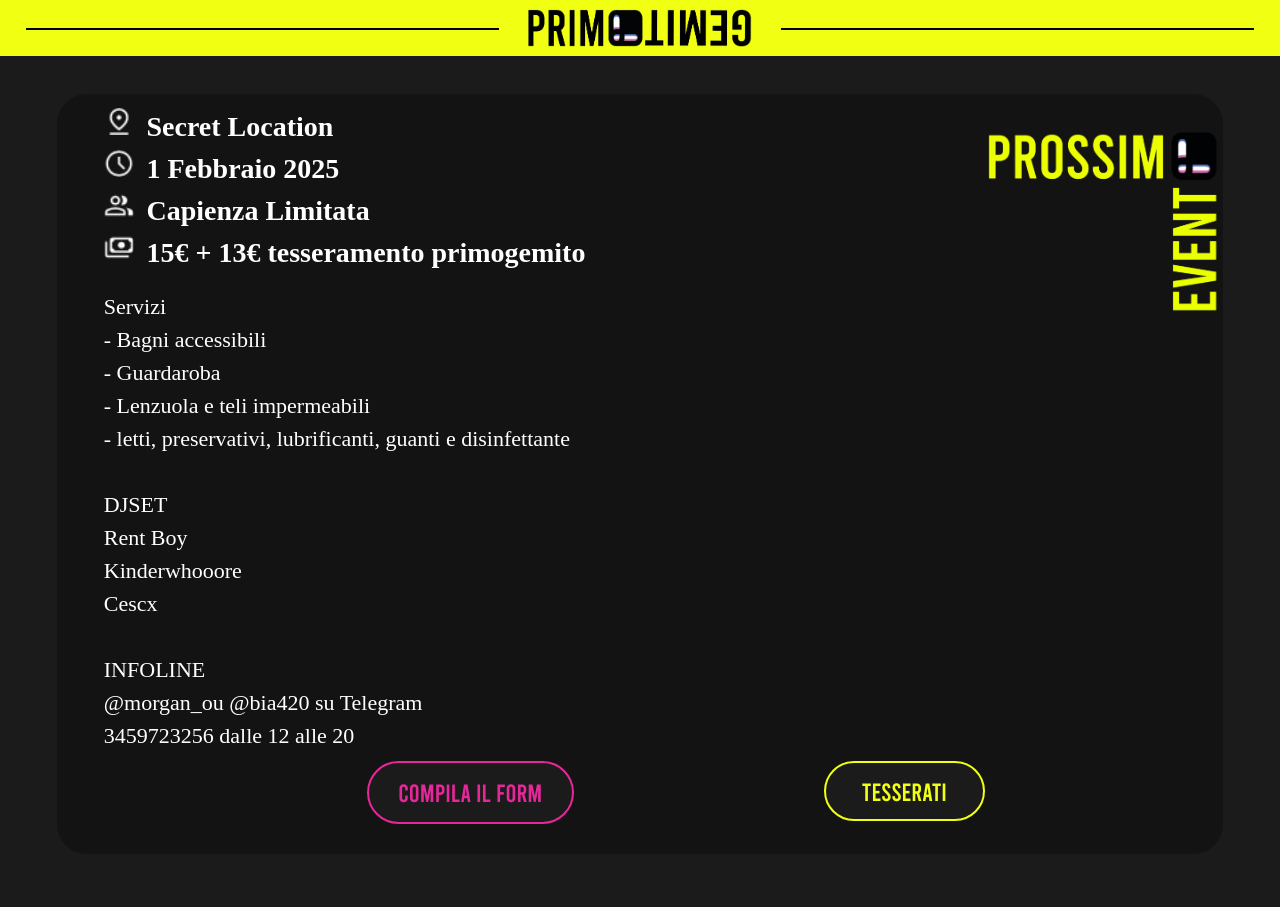
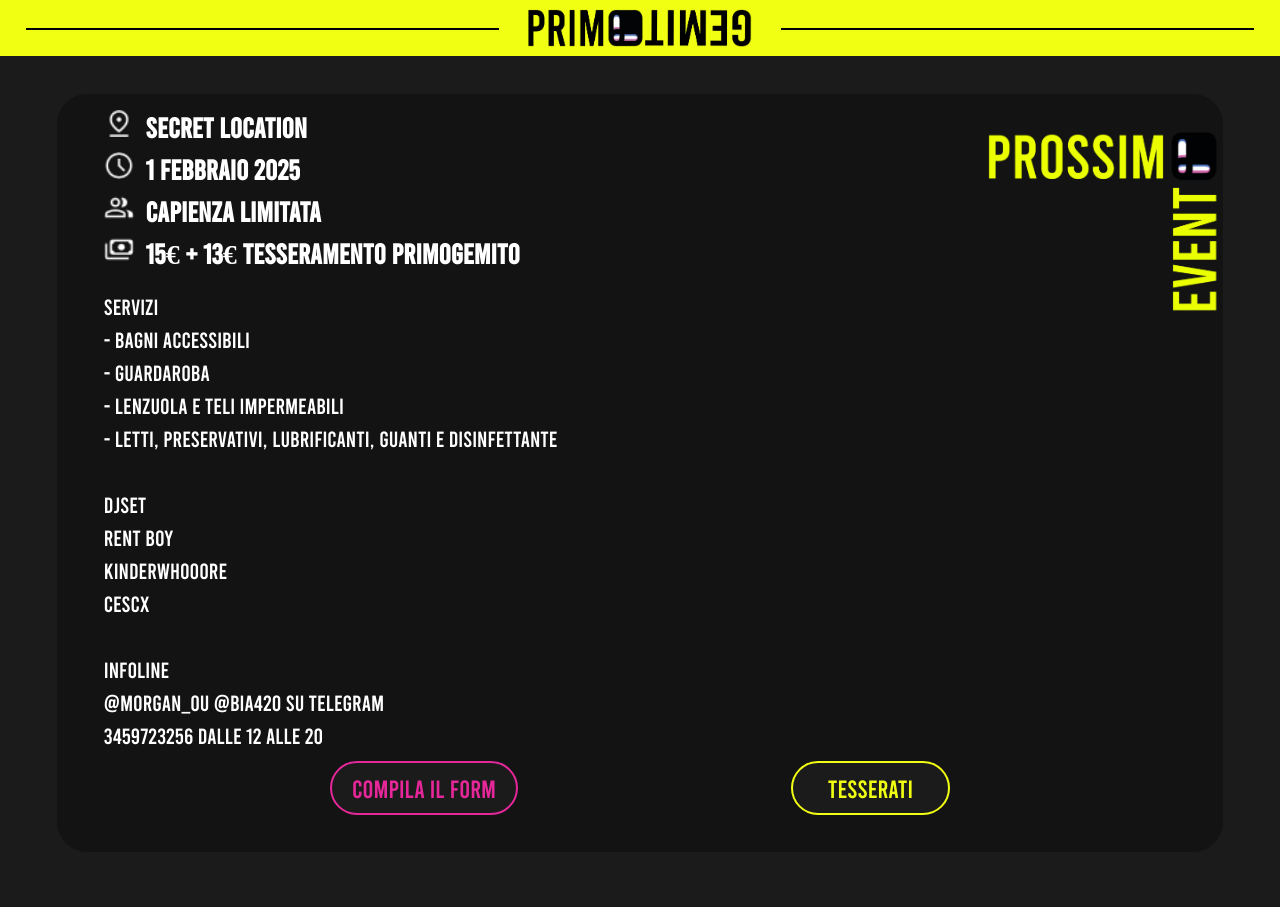
Before and after one commit to justmyblackname/primogemito, a plain HTML site: page index.html in a window 1280 px wide. Shown: the top 907 px of the page. Drawn offline with Linux system fonts and the light colour scheme.

Commit message:
Update style.css

```diff
--- a/style.css
+++ b/style.css
@@ -3,8 +3,14 @@
     padding: 0;
     box-sizing: border-box;
 }
+
+@font-face {
+    font-family: 'bebas';
+    src: url('Bebas-Regular.ttf') format('truetype');;
+ }
+
 body {
-    font-family: Bebas-Regular;
+    font-family: bebas;
     line-height: 1.5;
     font-size: clamp(14px, 1.5vw, 18px);
     color: #ffffff;
@@ -12,10 +18,6 @@ body {
     padding: 20px;
 }
 
-@font-face {
-    font-family: 'bebas';
-    src: url('Bebas-Regular.ttf') format('truetype');;
- }
 
  /*----------------------------
 Header
@@ -260,7 +262,7 @@ Box Evento
     font-size: 25px;
 
 
-    padding: 10% 20%;
+    padding: 10px 20px;
     margin-bottom: 20%;
 
     border: 2px;
@@ -289,7 +291,7 @@ Box Evento
     font-style: normal;
     font-size: 25px;
 
-    padding: 15% 40%;
+    padding: 10px 35px;
     margin-bottom: 20%;
 
     border: 2px;
```
